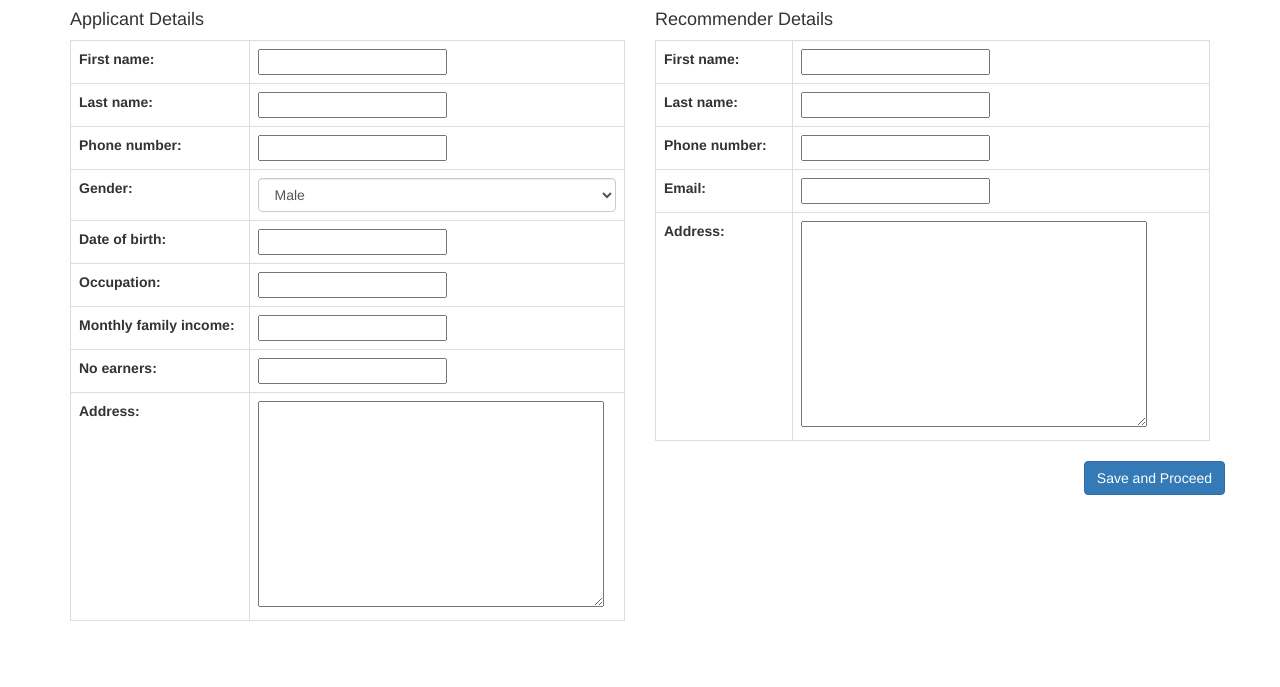
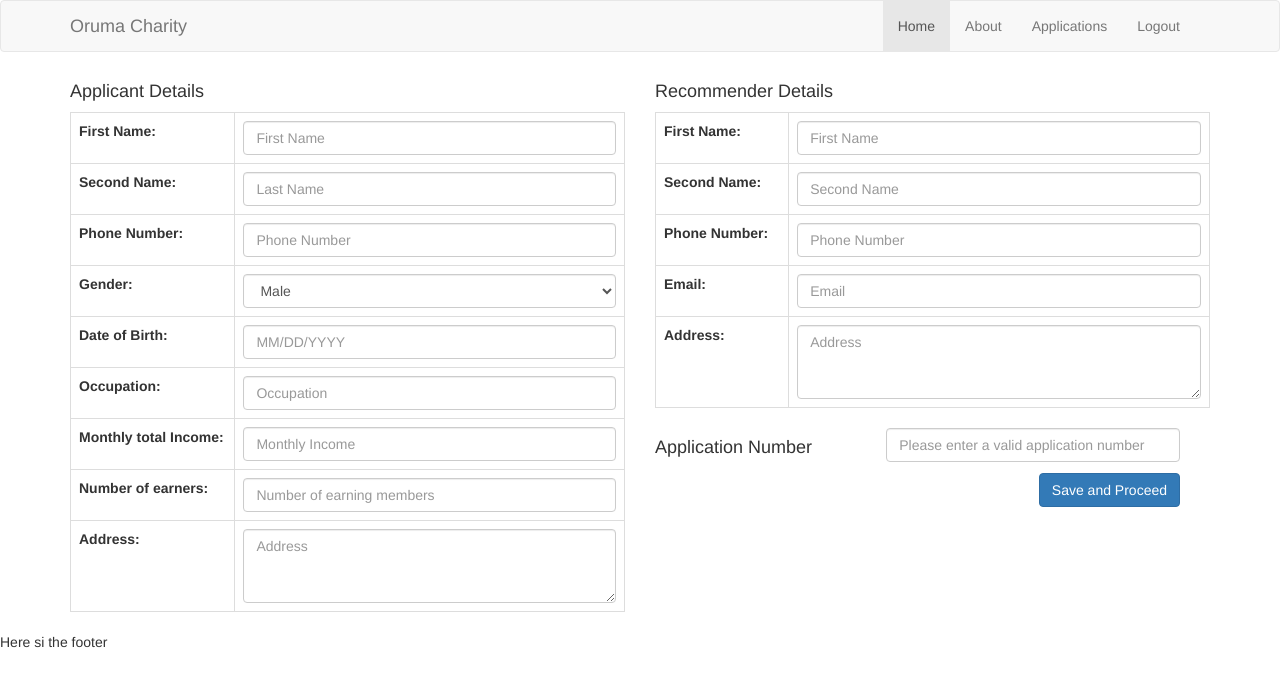
Before and after one commit to jafsparrow/deploy, a Django app: page /oruma/stage1/ in a window 1280 px wide. Shown: the top 687 px of the page. Run offline with Django 3.2, Linux system fonts and the light colour scheme; the visitor is signed in with stand-in values (Sample User, id 1); some libraries are stand-ins or nearby versions.

Commit message:
added new stage thingy and application number

```diff
--- a/oruma/forms.py
+++ b/oruma/forms.py
@@ -4,13 +4,28 @@ from django import forms
 from .models import Applicant, Recommender, Dependend,Detail, Application
 
 class ApplicantModelForm(forms.ModelForm):
+    first_name = forms.CharField(widget = forms.TextInput(attrs={'placeholder': 'First Name', 'class': 'form-control'}), max_length = 100, label='First Name')
+    last_name = forms.CharField(widget = forms.TextInput(attrs={'placeholder': 'Last Name', 'class': 'form-control'}), max_length=100, label='Second Name')
     SEX = (('M', 'Male'),('F', 'Female'))
     sex = forms.ChoiceField( widget=forms.Select(attrs={'class': 'form-control'}), choices=SEX, label='Gender')
+    phone_number = forms.CharField(widget = forms.TextInput(attrs={'placeholder': 'Phone Number', 'class': 'form-control'}), max_length=13, label='Phone Number')
+    date_of_birth = forms.DateField( widget = forms.DateInput(attrs={'placeholder': 'MM/DD/YYYY', 'class': 'form-control'}), label='Date of Birth')
+    occupation = forms.CharField(widget = forms.TextInput(attrs={'placeholder': 'Occupation', 'class': 'form-control'}), max_length=50, label='Occupation')
+    address = forms.CharField(widget = forms.Textarea(attrs={'placeholder': 'Address', 'class': 'form-control', 'rows':'3'}), max_length=300, label='Address')
+    monthly_family_income =forms.IntegerField(widget = forms.NumberInput(attrs={'placeholder': 'Monthly Income', 'class': 'form-control'}),label='Monthly total Income')
+    no_earners = forms.IntegerField(widget = forms.NumberInput(attrs={'placeholder': 'Number of earning members', 'class': 'form-control'}), label='Number of earners')
+
     class Meta:
         model = Applicant
         fields = '__all__'
 
 class RecommenderModelForm(forms.ModelForm):
+    first_name = forms.CharField(widget = forms.TextInput(attrs={'placeholder': 'First Name', 'class': 'form-control'}),max_length = 100, label='First Name')
+    last_name = forms.CharField(widget = forms.TextInput(attrs={'placeholder': 'Second Name', 'class': 'form-control'}),max_length=100, label='Second Name')
+    phone_number = forms.CharField(widget = forms.TextInput(attrs={'placeholder': 'Phone Number', 'class': 'form-control'}), max_length=13, label='Phone Number')
+    email = forms.EmailField(widget = forms.EmailInput(attrs={'placeholder': 'Email', 'class': 'form-control'}),max_length=80, label='Email')
+    address = forms.CharField(widget = forms.Textarea(attrs={'placeholder': 'Address', 'class': 'form-control', 'rows':'3'}), max_length=300, label='Address')
+
     class Meta:
         model = Recommender
         fields= '__all__'
@@ -27,6 +42,10 @@ class DetailModelFrom(forms.ModelForm):
         fields = '__all__'
 
 class ApplicationModelForm(forms.ModelForm):
+
+    estimated_amount = forms.IntegerField(widget = forms.NumberInput(attrs={'placeholder': 'Enter Estimated Amount', 'class': 'form-control'}),label='Estimated Amount')
+    self_amount = forms.IntegerField(widget = forms.NumberInput(attrs={'placeholder': 'Enter Self Contributing Amount', 'class': 'form-control'}),label='Self Contribution')
+    ouruma_expected = forms.IntegerField(widget = forms.NumberInput(attrs={'placeholder': 'Enter Oruma Aid amount', 'class': 'form-control'}),label='Oruma Expected')
 
     class Meta:
         model =  Application
--- a/oruma/models.py
+++ b/oruma/models.py
@@ -1,5 +1,5 @@
 from django.db import models
-
+from django.contrib.auth.models import User
 # Create your models here.
 
 
@@ -56,7 +56,8 @@ class Application(models.Model):
     status = models.CharField(max_length = 10, choices =STATUS, default='N' )
     created = models.DateField(auto_now_add=True)
     updated = models.DateField(auto_now = True)
-    app_stage = models.IntegerField(default=1)
+    application_number = models.CharField(max_length=60)
+
 
     def __str__(self):
         return str(self.id)
--- a/oruma/templates/base.html
+++ b/oruma/templates/base.html
@@ -11,6 +11,7 @@
     {% endblock headcss %}
   </head>
   <body>
+    {% include 'nav.html' %}
     <div class="container">
       {% block content %}
       {% endblock %}
@@ -25,5 +26,8 @@
 <script src="{% static 'oruma/js/boostrap.js' %}" charset="utf-8"></script>
 {% block extrajs %}
 {% endblock extrajs %}
+<footer>
+  Here si the footer
+</footer>
   </body>
 </html>
--- /dev/null
+++ b/oruma/templates/nav.html
@@ -0,0 +1,28 @@
+<nav class="navbar navbar-default">
+  <div class="container">
+    <div class="navbar-header">
+      <button type="button" class="navbar-toggle collapsed" data-toggle="collapse" data-target="#navbar" aria-expanded="false" aria-controls="navbar">
+        <span class="sr-only">Toggle navigation</span>
+        <span class="icon-bar"></span>
+        <span class="icon-bar"></span>
+        <span class="icon-bar"></span>
+      </button>
+      <a class="navbar-brand" href="#">Oruma Charity</a>
+    </div>
+    <div id="navbar" class="collapse navbar-collapse pull-right">
+      <ul class="nav navbar-nav">
+        <li class="active"><a href="/">Home</a></li>
+        <li><a href="#about">About</a></li>
+
+        {% if user.is_authenticated %}
+          <li><a href="/oruma/applications/">Applications</a></li>
+          <li><a href="#">Logout</a></li>
+        {% else %}
+          <li><a href="#">Login</a></li>
+        {% endif %}
+
+      </ul>
+
+    </div><!--/.nav-collapse -->
+  </div>
+</nav>
--- a/oruma/templates/oruma/stage1.html
+++ b/oruma/templates/oruma/stage1.html
@@ -11,6 +11,7 @@
 
 <form class="" method="post">
   {% csrf_token %}
+
   <div class="row">
     <div class="col-md-6">
       <h4>Applicant Details</h4>
@@ -29,9 +30,17 @@
 
 
       </table>
-      <div class="row">
+      <div class="row col-sm-12 col-xs-12" style="margin-bottom: 40px;">
+        <div class="row">
+          <div class="col col-md-5">
+              <label for="application_user_number"><h4>Application Number</h4></label>
+          </div>
+          <div class="col col-md-7">
+              <input type="text" class="form-control" name="application_user_number" placeholder="Please enter a valid application number" required>
+          </div>
 
-            <input type="submit" class="btn btn-primary pull-right" name="" value="Save and Proceed">
+        </div>
+            <input type="submit" class="btn btn-primary pull-right"  name="" value="Save and Proceed">
 
       </div>
 
--- a/oruma/templates/oruma/stage3.html
+++ b/oruma/templates/oruma/stage3.html
@@ -33,7 +33,7 @@
   {% endfor %}
 </table>
     <hr>
-    <h4>Help Sumamry</h4>
+    <h4>Help Summary</h4>
     <hr>
 <!--{{ appform.as_p }} --->
 
@@ -59,8 +59,8 @@
 
 </div>
 
-
-  <button type="submit" name="button">Submit</button>
+<hr>
+  <button type="submit" class="btn btn-primary pull-right" name="button">Submit</button>
 </form>
 
 {% endblock forms %}
--- a/oruma/templates/oruma/stage4.html
+++ b/oruma/templates/oruma/stage4.html
@@ -1,6 +1,8 @@
 {% extends 'base.html' %}
 
 {% block forms %}
+<h4>Attach all the related documents. Eg - Scanned ID card, Ration Card etc...!</h4>
+
 <form class="" enctype="multipart/form-data" method="post">
   {% csrf_token %}
     {{ formset.management_form }}
--- a/oruma/views.py
+++ b/oruma/views.py
@@ -83,12 +83,13 @@ def application_step_1(request):
     if request.method == 'POST':
         applicant=ApplicantModelForm(request.POST or None, prefix='applicant')
         recommender=RecommenderModelForm(request.POST or None, prefix='recommender')
+        user_entered_app_number = request.POST['application_user_number']
         if recommender.is_valid() and applicant.is_valid():
             # save applicant
             recommender_obj=  recommender.save()
             applicant_obj= applicant.save()
             # Create New Application.
-            application = Application(Recommender=recommender_obj, Applicant=applicant_obj)
+            application = Application(Recommender=recommender_obj, Applicant=applicant_obj, application_number = user_entered_app_number)
             application.save()
 
             if application:
@@ -131,7 +132,7 @@ def application_step_2(request, application_number):
             for instance in instances:
                 instance.applicant = applicant
                 instance.save()
-            return HttpResponseRedirect(reverse('application_step_3', kwargs = {'application_number': application_number, 'stage_number':3}))
+            return HttpResponseRedirect(reverse('application_step_3', kwargs = {'application_number': application_number}))
     else:
         formset = DependendFormSet(queryset=query)
 
@@ -163,7 +164,7 @@ def application_step_3(request, application_number):
                 instance.save()
 
             app = application_form.save()
-            return HttpResponseRedirect(reverse('application_step_4', kwargs = {'application_number': application_number, 'stage_number':3}))
+            return HttpResponseRedirect(reverse('application_step_4', kwargs = {'application_number': application_number}))
     else:
         application_form = ApplicationModelForm(instance=application)
         formset = DetailFormSet(queryset=query)
@@ -180,7 +181,7 @@ def application_step_4(request, application_number):
                 'description': forms.TextInput(attrs={'placeholder': 'File Name', 'class': 'form-control'}),
                 #'Document': forms.FileField(attrs={'class': 'btn btn-default'}),
                 }
-    DocumentFormSet = modelformset_factory(Documents, fields=('description','document'), widgets=widget_dict, extra=1, max_num=3)#fields='__all__') #
+    DocumentFormSet = modelformset_factory(Documents, fields=('description','document'), widgets=widget_dict, extra=2, max_num=3)#fields='__all__') #
     if request.method == 'POST':
         formset = DocumentFormSet(request.POST, request.FILES)
         if formset.is_valid:
@@ -188,7 +189,7 @@ def application_step_4(request, application_number):
             for instance in instances:
                 instance.application=application
                 instance.save()
-            return HttpResponseRedirect(reverse('stage_3_view', kwargs = {'application_number': application_number, 'stage_number':3}))
+            return HttpResponseRedirect(reverse('application_step_5', kwargs = {'application_number': application_number}))
     else:
         print(query)
         formset = DocumentFormSet(queryset=query)
```
Also changed, not shown: oruma/templates/oruma/applications.html (+5 -8 lines), oruma/templates/oruma/landingpage.html (+0 -8 lines), oruma/templates/oruma/stage5.html (+26 -11 lines), oruma/migrations/0005_auto_20170408_1348.py (added), oruma/migrations/0006_application_create_by.py (added), oruma/migrations/0007_auto_20170408_1442.py (added), oruma/migrations/0008_auto_20170408_1443.py (added), 1 other file.
